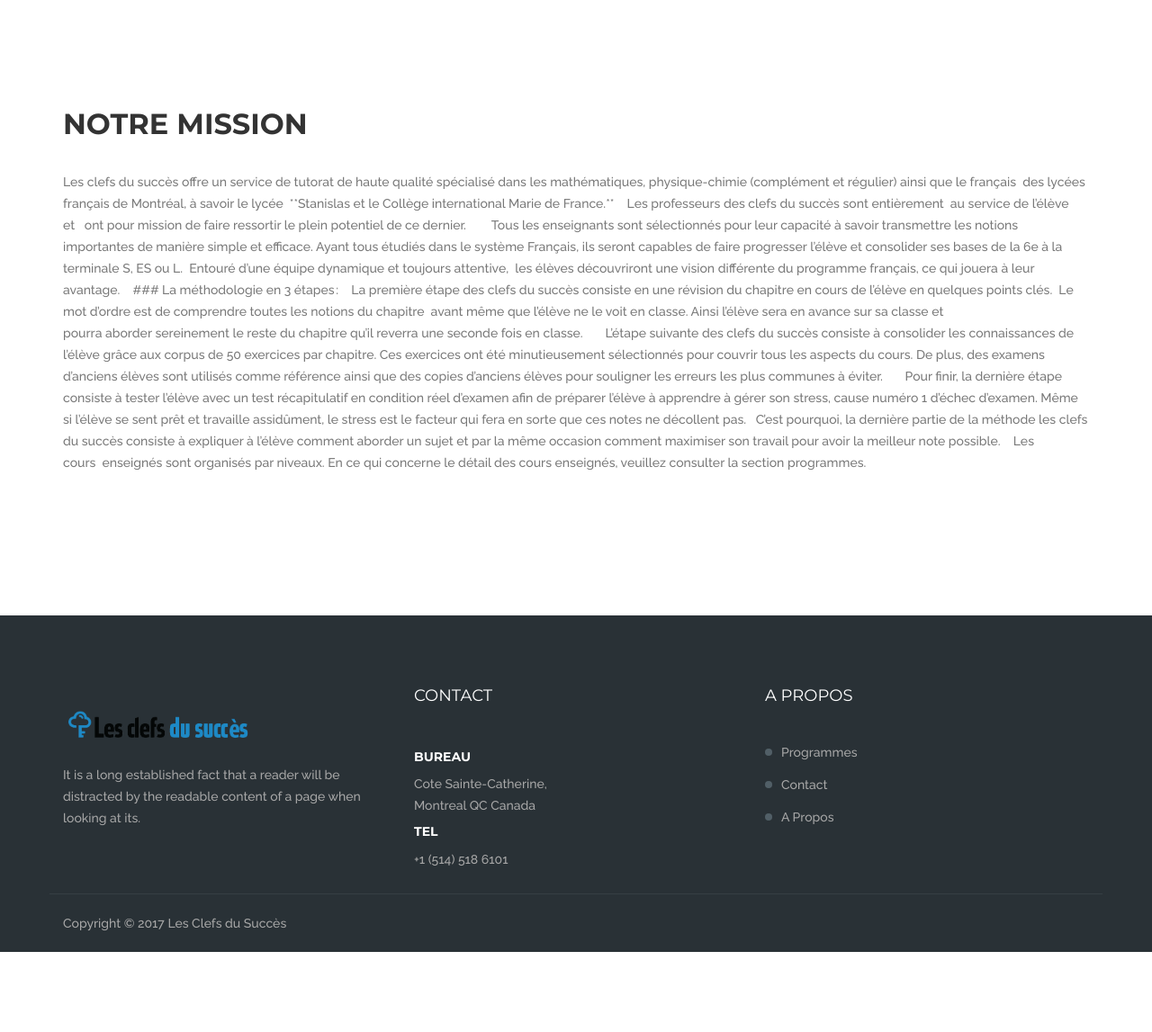
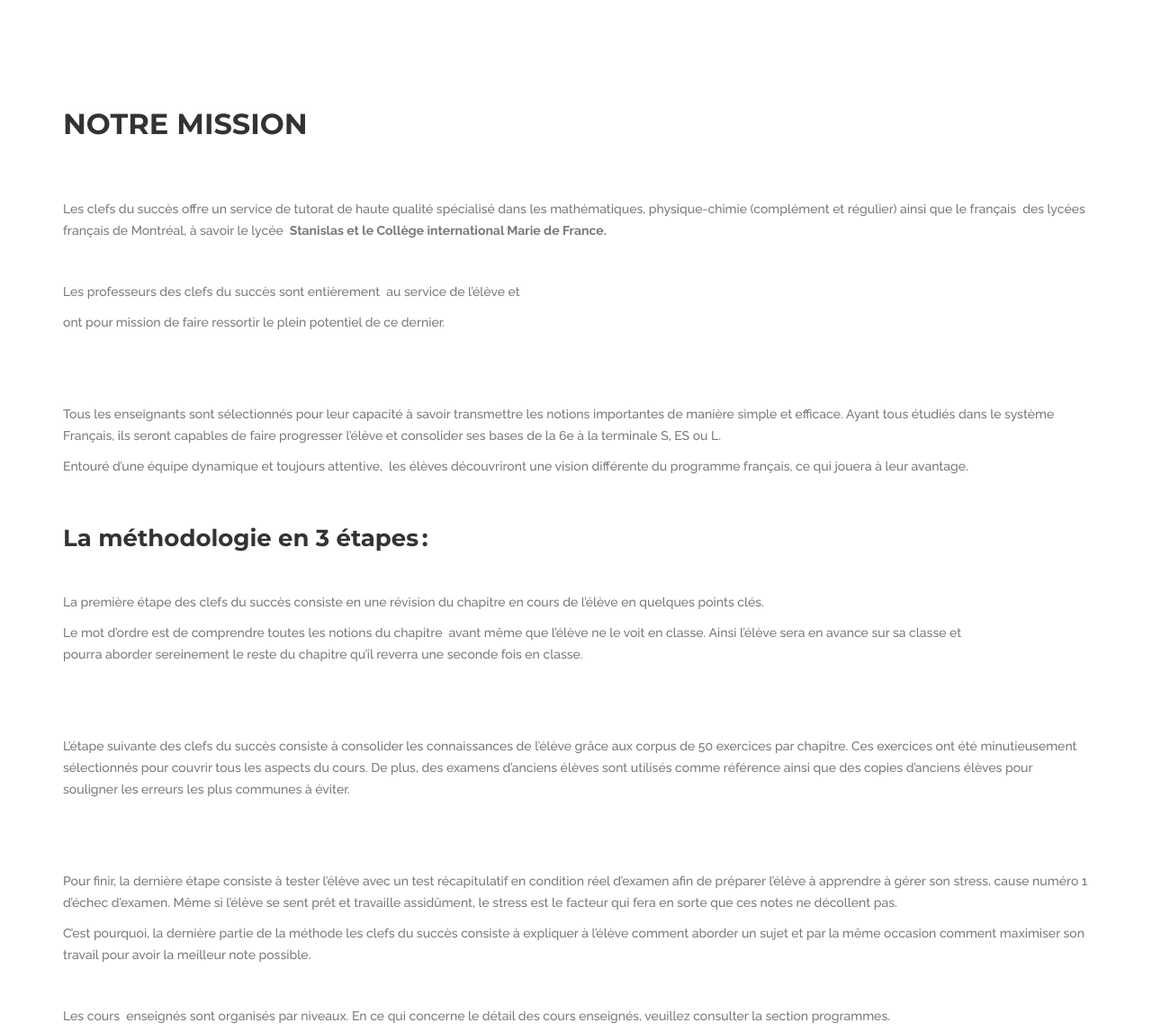
Before and after one commit to bkingg/les-clefs-pour-reussir, a Jekyll site: the page built from a_propos.md, in a window 1280 px wide and 1400 px high. Shown: the part 253-1400 px from the top of the window at 90% size. Built offline with Jekyll 4.4.1, drawn with Linux system fonts in a browser that asks for light colours; some web fonts are replaced.

Commit message:
a propos

```diff
--- a/_layouts/a_propos.html
+++ b/_layouts/a_propos.html
@@ -28,7 +28,7 @@
 						<h2>Notre mission</h2>
 					</div>
 					<p class="mission-description">
-						{{ page.content | mardownify }}
+						{{ page.content | markdownify }}
 					</p>
 				</div>
 
```
